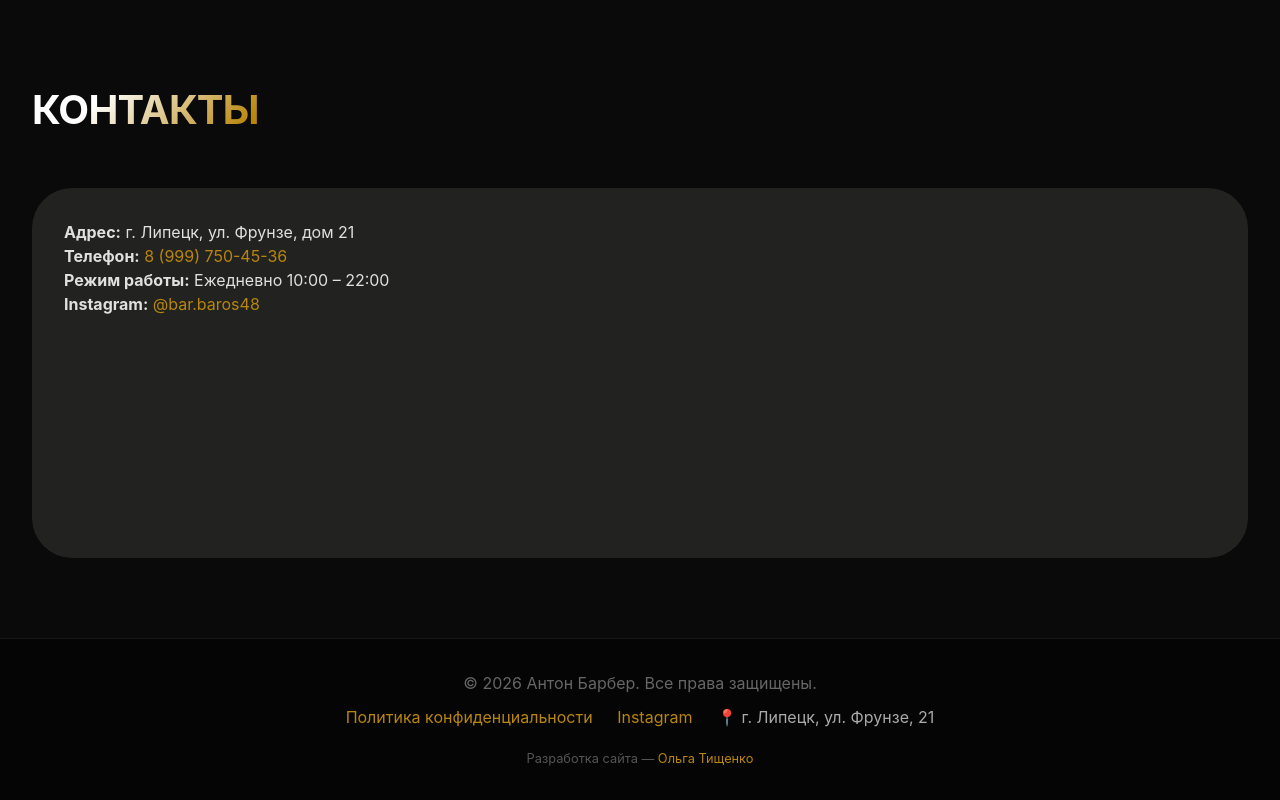
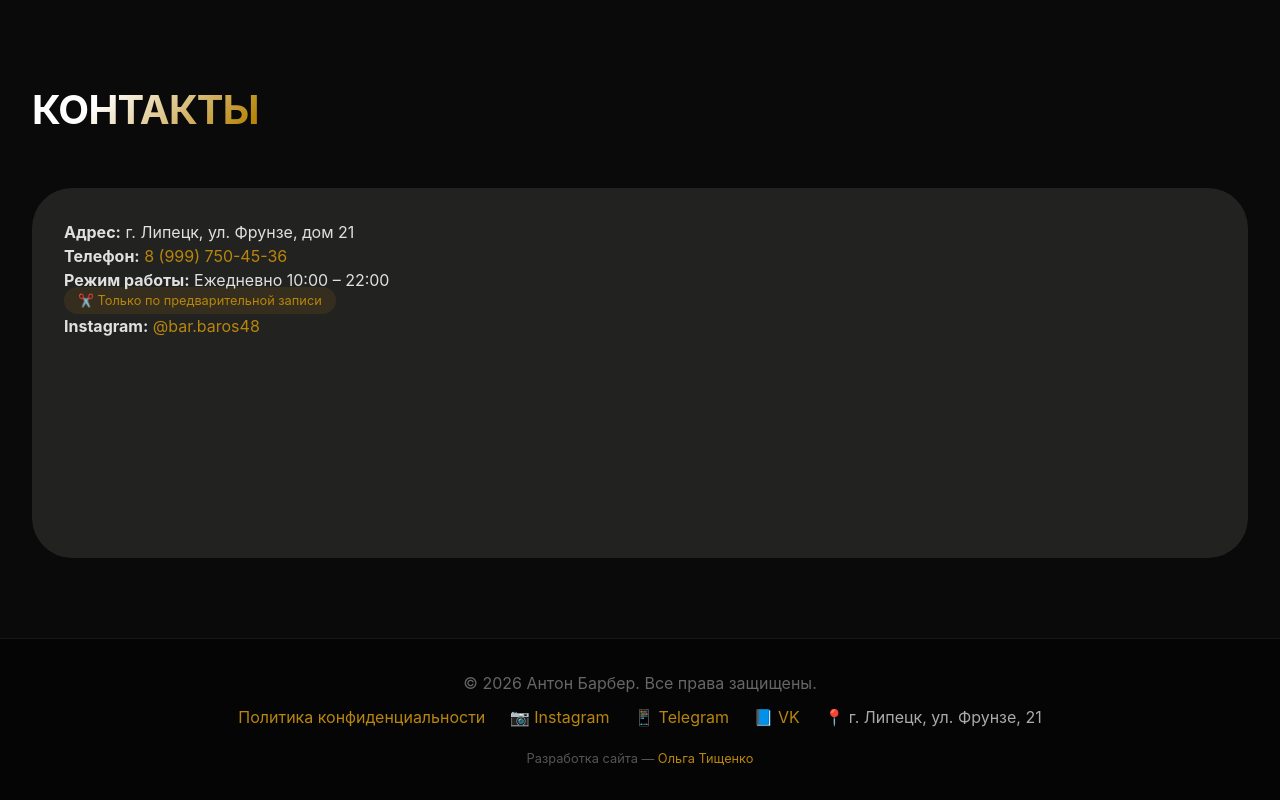
Before and after one commit to OlgaIvko/barber-site, a plain HTML site: page index.html in a window 1280 px wide. Shown: the part 6908-7708 px from the top of the page. Drawn offline with Linux system fonts and the light colour scheme.

Commit message:
Футер: добавлены Telegram и VK с иконками

```diff
--- a/index.html
+++ b/index.html
@@ -174,6 +174,11 @@
     <p><strong>Адрес:</strong> г. Липецк, ул. Фрунзе, дом 21</p>
     <p><strong>Телефон:</strong> <a href="tel:+89997504536">8 (999) 750-45-36</a></p>
     <p><strong>Режим работы:</strong> Ежедневно 10:00 – 22:00</p>
+    <p style="margin-top: -5px;">
+        <span style="display: inline-block; background: rgba(184,134,11,0.12); padding: 4px 14px; border-radius: 40px; font-size: 0.8rem; color: #b8860b;">
+            ✂️ Только по предварительной записи
+        </span>
+    </p>
     <p><strong>Instagram:</strong> <a href="https://instagram.com/bar.baros48" target="_blank">@bar.baros48</a></p>
 </div>
         <div class="map">
@@ -188,7 +193,9 @@
         <p>© 2026 Антон Барбер. Все права защищены.</p>
         <p style="margin-top: 10px;">
             <a href="policy.html" style="color: #b8860b; text-decoration: none; margin-right: 20px;">Политика конфиденциальности</a>
-                <a href="https://instagram.com/bar.baros48" target="_blank" style="color: #b8860b; text-decoration: none; margin-right: 20px;">Instagram</a>
+            <a href="https://instagram.com/bar.baros48" target="_blank" style="color: #b8860b; text-decoration: none; margin-right: 20px;">📷 Instagram</a>
+            <a href="https://t.me/BarBaros4848" target="_blank" style="color: #b8860b; text-decoration: none; margin-right: 20px;">📱 Telegram</a>
+            <a href="https://vk.com/id72913217" target="_blank" style="color: #b8860b; text-decoration: none; margin-right: 20px;">📘 VK</a>
             <span style="color: #aaa;">📍 г. Липецк, ул. Фрунзе, 21</span>
         </p>
         <p style="margin-top: 20px; font-size: 0.8rem; color: #555;">
```
Lines whose indentation alone changed are shown as unchanged.
